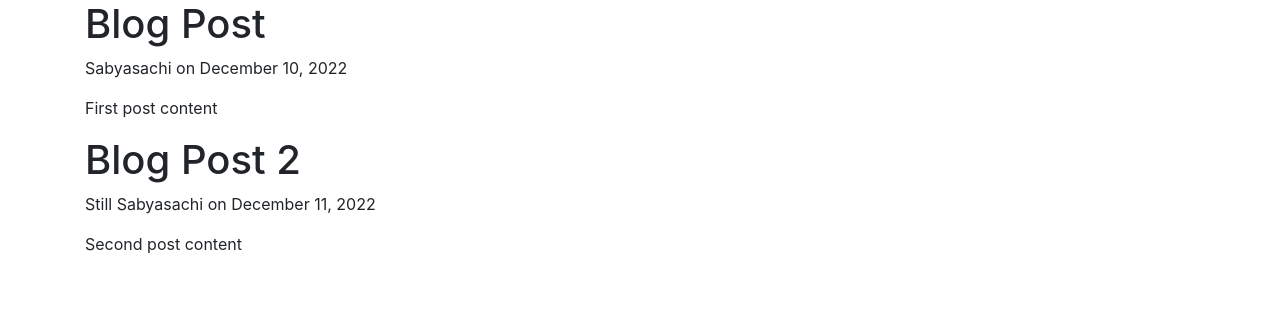
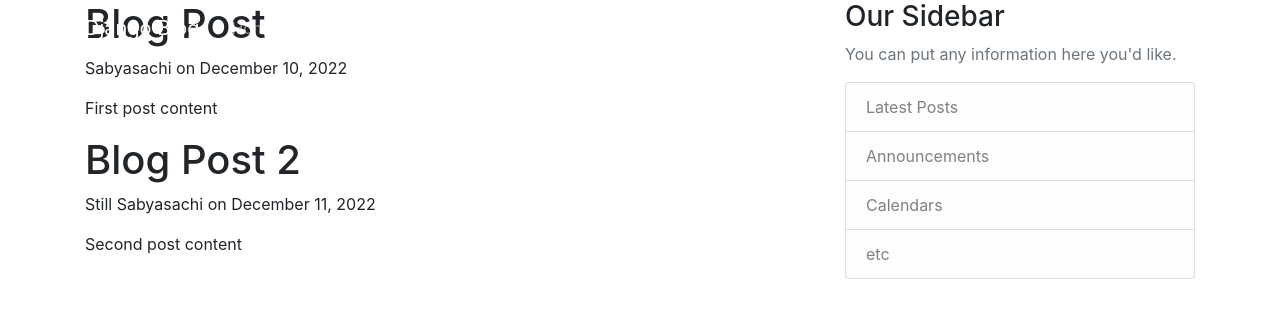
Before and after one commit to sabyasachi-mukherjee/django_blog, a Django app: page / in a window 1280 px wide. Shown: the top 318 px of the page. Run offline with Django 4.2, Linux system fonts and the light colour scheme; some libraries are stand-ins or nearby versions.

Commit message:
added more styling to base.html

```diff
--- a/django_blog/blog/templates/blog/base.html
+++ b/django_blog/blog/templates/blog/base.html
@@ -1,6 +1,6 @@
+{% load static %}
 <!DOCTYPE html>
 <html>
-
 <head>
 
     <!-- Required meta tags -->
@@ -8,26 +8,63 @@
     <meta name="viewport" content="width=device-width, initial-scale=1, shrink-to-fit=no">
 
     <!-- Bootstrap CSS -->
-     <link rel="stylesheet" href="https://cdn.jsdelivr.net/npm/bootstrap@4.0.0/dist/css/bootstrap.min.css" integrity="sha384-Gn5384xqQ1aoWXA+058RXPxPg6fy4IWvTNh0E263XmFcJlSAwiGgFAW/dAiS6JXm" crossorigin="anonymous">
+    <link rel="stylesheet" href="https://maxcdn.bootstrapcdn.com/bootstrap/4.0.0/css/bootstrap.min.css" integrity="sha384-Gn5384xqQ1aoWXA+058RXPxPg6fy4IWvTNh0E263XmFcJlSAwiGgFAW/dAiS6JXm" crossorigin="anonymous">
 
+    <link rel="stylesheet" type="text/css" href="{% static 'blog/main.css' %}">
 
     {% if title %}
-        <title>Django Blog - {{title}}</title>
+        <title>Django Blog - {{ title }}</title>
     {% else %}
         <title>Django Blog</title>
-    {% endif  %}
+    {% endif %}
 </head>
-
 <body>
-
-    <div class = "container">
+    <header class="site-header">
+      <nav class="navbar navbar-expand-md navbar-dark bg-steel fixed-top">
+        <div class="container">
+          <a class="navbar-brand mr-4" href="{% url 'blog-home' %}">Django Blog</a>
+          <button class="navbar-toggler" type="button" data-toggle="collapse" data-target="#navbarToggle" aria-controls="navbarToggle" aria-expanded="false" aria-label="Toggle navigation">
+          <span class="navbar-toggler-icon"></span>
+          </button>
+          <div class="collapse navbar-collapse" id="navbarToggle">
+            <div class="navbar-nav mr-auto">
+              <a class="nav-item nav-link" href="{% url 'blog-home' %}">Home</a>
+              <a class="nav-item nav-link" href="{% url 'blog-about' %}">About</a>
+            </div>
+            <!-- Navbar Right Side -->
+            <div class="navbar-nav">
+              <a class="nav-item nav-link" href="#">Login</a>
+              <a class="nav-item nav-link" href="#">Register</a>
+            </div>
+          </div>
+        </div>
+      </nav>
+    </header>
+    <main role="main" class="container">
+      <div class="row">
+        <div class="col-md-8">
           {% block content %}{% endblock %}
         </div>
+        <div class="col-md-4">
+          <div class="content-section">
+            <h3>Our Sidebar</h3>
+            <p class='text-muted'>You can put any information here you'd like.
+              <ul class="list-group">
+                <li class="list-group-item list-group-item-light">Latest Posts</li>
+                <li class="list-group-item list-group-item-light">Announcements</li>
+                <li class="list-group-item list-group-item-light">Calendars</li>
+                <li class="list-group-item list-group-item-light">etc</li>
+              </ul>
+            </p>
+          </div>
+        </div>
+      </div>
+    </main>
 
     <!-- Optional JavaScript -->
     <!-- jQuery first, then Popper.js, then Bootstrap JS -->
     <script src="https://code.jquery.com/jquery-3.2.1.slim.min.js" integrity="sha384-KJ3o2DKtIkvYIK3UENzmM7KCkRr/rE9/Qpg6aAZGJwFDMVNA/GpGFF93hXpG5KkN" crossorigin="anonymous"></script>
-    <script src="https://cdn.jsdelivr.net/npm/popper.js@1.12.9/dist/umd/popper.min.js" integrity="sha384-ApNbgh9B+Y1QKtv3Rn7W3mgPxhU9K/ScQsAP7hUibX39j7fakFPskvXusvfa0b4Q" crossorigin="anonymous"></script>
-    <script src="https://cdn.jsdelivr.net/npm/bootstrap@4.0.0/dist/js/bootstrap.min.js" integrity="sha384-JZR6Spejh4U02d8jOt6vLEHfe/JQGiRRSQQxSfFWpi1MquVdAyjUar5+76PVCmYl" crossorigin="anonymous"></script>
+    <script src="https://cdnjs.cloudflare.com/ajax/libs/popper.js/1.12.9/umd/popper.min.js" integrity="sha384-ApNbgh9B+Y1QKtv3Rn7W3mgPxhU9K/ScQsAP7hUibX39j7fakFPskvXusvfa0b4Q" crossorigin="anonymous"></script>
+    <script src="https://maxcdn.bootstrapcdn.com/bootstrap/4.0.0/js/bootstrap.min.js" integrity="sha384-JZR6Spejh4U02d8jOt6vLEHfe/JQGiRRSQQxSfFWpi1MquVdAyjUar5+76PVCmYl" crossorigin="anonymous"></script>
 </body>
 </html>
```
Lines whose indentation alone changed are shown as unchanged.
